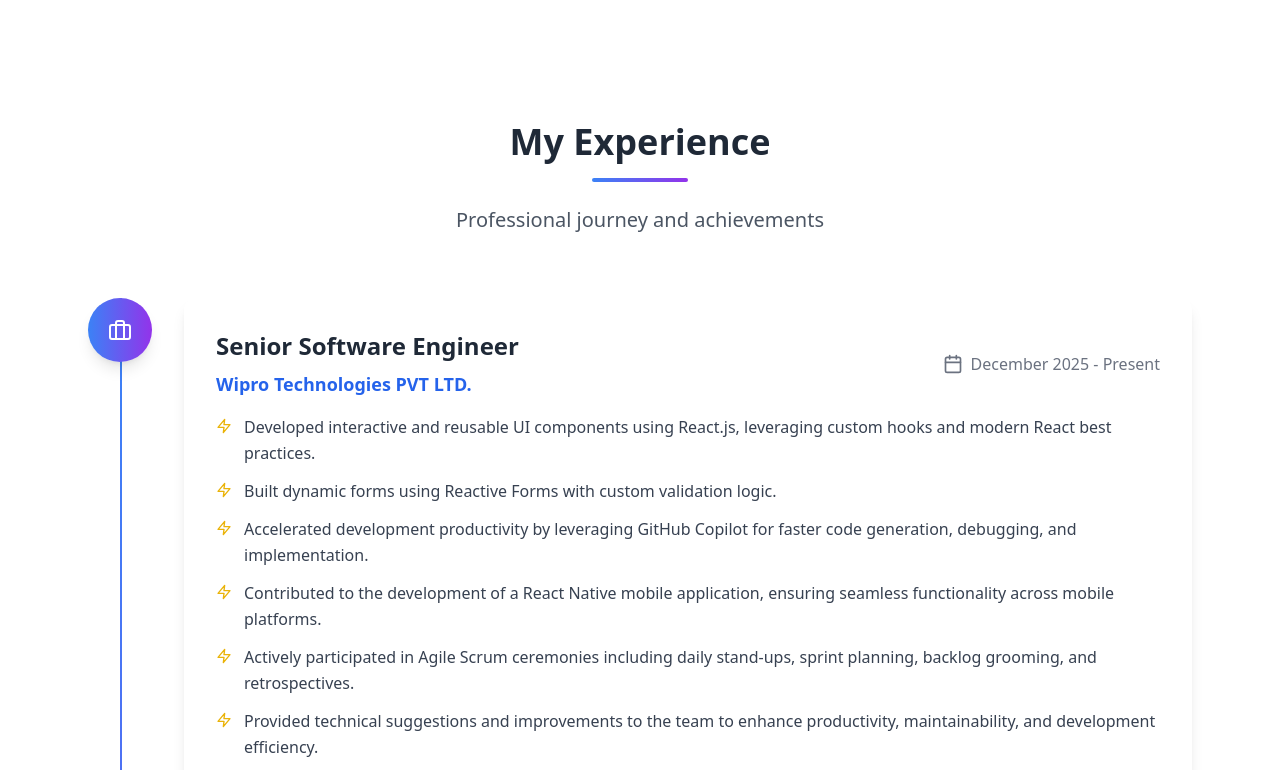
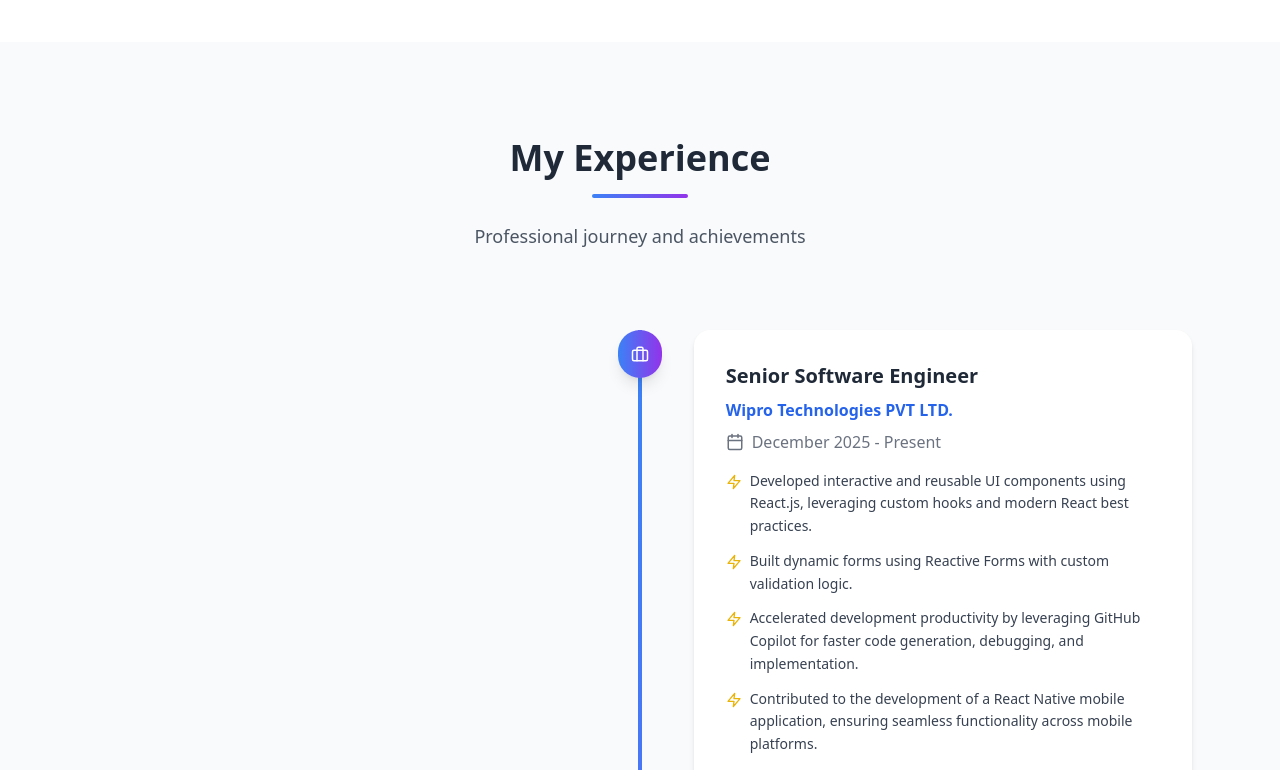
Before and after one commit to LaxmanArukala/laxman-arukala, a React (Vite) app: page / in a window 1280 px wide. Shown: the part 3760-4530 px from the top of the page. Built offline with nearby package versions, Linux system fonts and the light colour scheme.

Commit message:
feat: experiance layout change

```diff
--- a/src/components/AnimatedResume.tsx
+++ b/src/components/AnimatedResume.tsx
@@ -377,7 +377,7 @@ const AnimatedResume: React.FC = () => {
         "Tanstack Query",
         "Reactive Forms",
         "Accessibility",
-        "Jest"
+        "Jest",
       ],
       image: "",
       liveUrl: "",
@@ -397,7 +397,7 @@ const AnimatedResume: React.FC = () => {
         "Okta Auth0",
         "Material UI",
         "CSS3",
-         "Jest"
+        "Jest",
       ],
       image: "",
       liveUrl: "",
@@ -421,7 +421,7 @@ const AnimatedResume: React.FC = () => {
         "PostgreSQL",
         "HTML/HTML5",
         "CSS/CSS3",
-         "Jest"
+        "Jest",
       ],
       image: "",
       liveUrl: "",
@@ -449,7 +449,6 @@ const AnimatedResume: React.FC = () => {
         "PostgreSQL",
         "HTML/HTML5",
         "CSS/CSS3",
-
       ],
       image:
         "https://images.pexels.com/photos/3184291/pexels-photo-3184291.jpeg?auto=compress&cs=tinysrgb&w=800",
@@ -471,7 +470,7 @@ const AnimatedResume: React.FC = () => {
         "Express JS",
         "Dynamo DB",
         "HTML/HTML5",
-        "CSS/CSS3"
+        "CSS/CSS3",
       ],
       image: project1Img,
       liveUrl: "https://ar.immersionslabs.com",
@@ -492,7 +491,7 @@ const AnimatedResume: React.FC = () => {
         "Express JS",
         "Dynamo DB",
         "HTML/HTML5",
-        "CSS/CSS3"
+        "CSS/CSS3",
       ],
       image: enviteCards,
       liveUrl: "https://site.envitecards.com/home",
@@ -775,70 +774,73 @@ const AnimatedResume: React.FC = () => {
       </section>
 
       {/* Section 5: Experience */}
-      <section className="py-20 bg-white">
+      <section className="py-24 bg-gray-50">
         <div className="max-w-6xl mx-auto px-6">
-          <div className="text-center mb-16">
+          {/* Header */}
+          <div className="text-center mb-20">
             <h2 className="text-4xl font-bold text-gray-800 mb-4">
               My Experience
             </h2>
+
             <div className="w-24 h-1 bg-gradient-to-r from-blue-500 to-purple-600 mx-auto rounded-full"></div>
-            <p className="text-xl text-gray-600 mt-6">
+
+            <p className="text-lg text-gray-600 mt-6">
               Professional journey and achievements
             </p>
           </div>
 
+          {/* Timeline */}
           <div className="relative">
-            {/* Timeline line */}
-            <div className="absolute left-8 top-0 bottom-0 w-0.5 bg-gradient-to-b from-blue-500 to-purple-600"></div>
+            {/* Center Line */}
+            <div className="hidden md:block absolute left-1/2 transform -translate-x-1/2 w-1 bg-gradient-to-b from-blue-500 to-purple-600 h-full"></div>
 
-            <div className="space-y-12">
+            <div className="space-y-16">
               {experiences.map((exp, index) => (
                 <div
                   key={index}
-                  className="relative flex items-start gap-8 transform transition-all duration-700"
-                  style={{
-                    opacity: isVisible ? 1 : 0,
-                    transform: `translateX(${isVisible ? 0 : index % 2 === 0 ? -50 : 50}px)`,
-                    transitionDelay: `${index * 200 + 300}ms`,
-                  }}
+                  className={`flex flex-col md:flex-row items-center md:items-start gap-8 ${
+                    index % 2 === 0 ? "md:flex-row-reverse" : ""
+                  }`}
                 >
-                  {/* Timeline dot */}
-                  <div className="relative z-10 flex-shrink-0">
-                    <div className="w-16 h-16 bg-gradient-to-r from-blue-500 to-purple-600 rounded-full flex items-center justify-center shadow-lg">
-                      <Briefcase className="text-white" size={24} />
-                    </div>
-                  </div>
-
-                  <div className="bg-white rounded-xl shadow-lg p-8 flex-1 hover:shadow-xl transition-shadow duration-300">
-                    <div className="flex flex-col md:flex-row md:items-center md:justify-between mb-4">
-                      <div>
-                        <h3 className="text-2xl font-bold text-gray-800 mb-2">
+                  {/* Content */}
+                  <div className="md:w-1/2">
+                    <div className="bg-white p-8 rounded-2xl shadow-md hover:shadow-xl transition duration-300">
+                      <h3 className="text-xl font-bold text-gray-800 mb-2">
                         {exp.title}
                       </h3>
-                        <p className="text-blue-600 font-semibold text-lg">
+
+                      <p className="text-blue-600 font-semibold mb-2">
                         {exp.company}
                       </p>
-                      </div>
-                      <div className="flex items-center text-gray-500 mt-2 md:mt-0">
-                        <Calendar size={20} className="mr-2" />
-                        <span className="font-medium">{exp.duration}</span>
-                      </div>
+
+                      <div className="flex items-center text-gray-500 mb-4">
+                        <Calendar size={18} className="mr-2" />
+                        {exp.duration}
                       </div>
 
                       <div className="space-y-3">
                         {exp.responsibilities.map((resp, i) => (
-                        <div key={i} className="flex items-start gap-3">
+                          <div key={i} className="flex gap-2 items-start">
                             <Zap
+                              size={16}
                               className="text-yellow-500 mt-1 flex-shrink-0"
-                            size={16}
                             />
-                          <p className="text-gray-700 leading-relaxed">
+                            <p className="text-gray-700 text-sm leading-relaxed">
                               {resp}
                             </p>
                           </div>
                         ))}
                       </div>
                     </div>
+                  </div>
+
+                  {/* Timeline Dot */}
+                  <div className="relative z-10 hidden md:flex items-center justify-center w-12 h-12 bg-gradient-to-r from-blue-500 to-purple-600 rounded-full shadow-lg">
+                    <Briefcase className="text-white" size={18} />
+                  </div>
+
+                  {/* Spacer */}
+                  <div className="md:w-1/2"></div>
                 </div>
               ))}
             </div>
```
Lines whose indentation alone changed are shown as unchanged.
